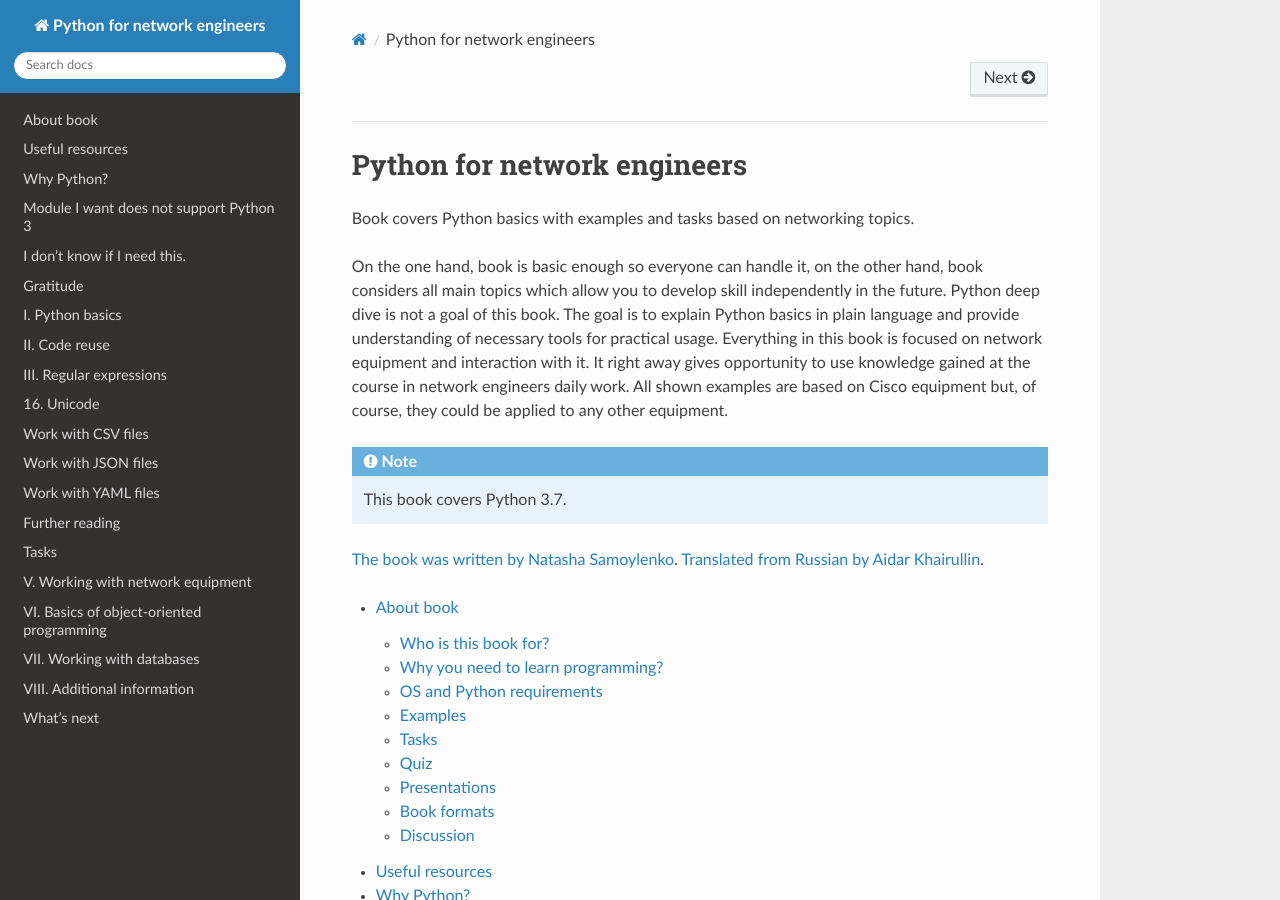
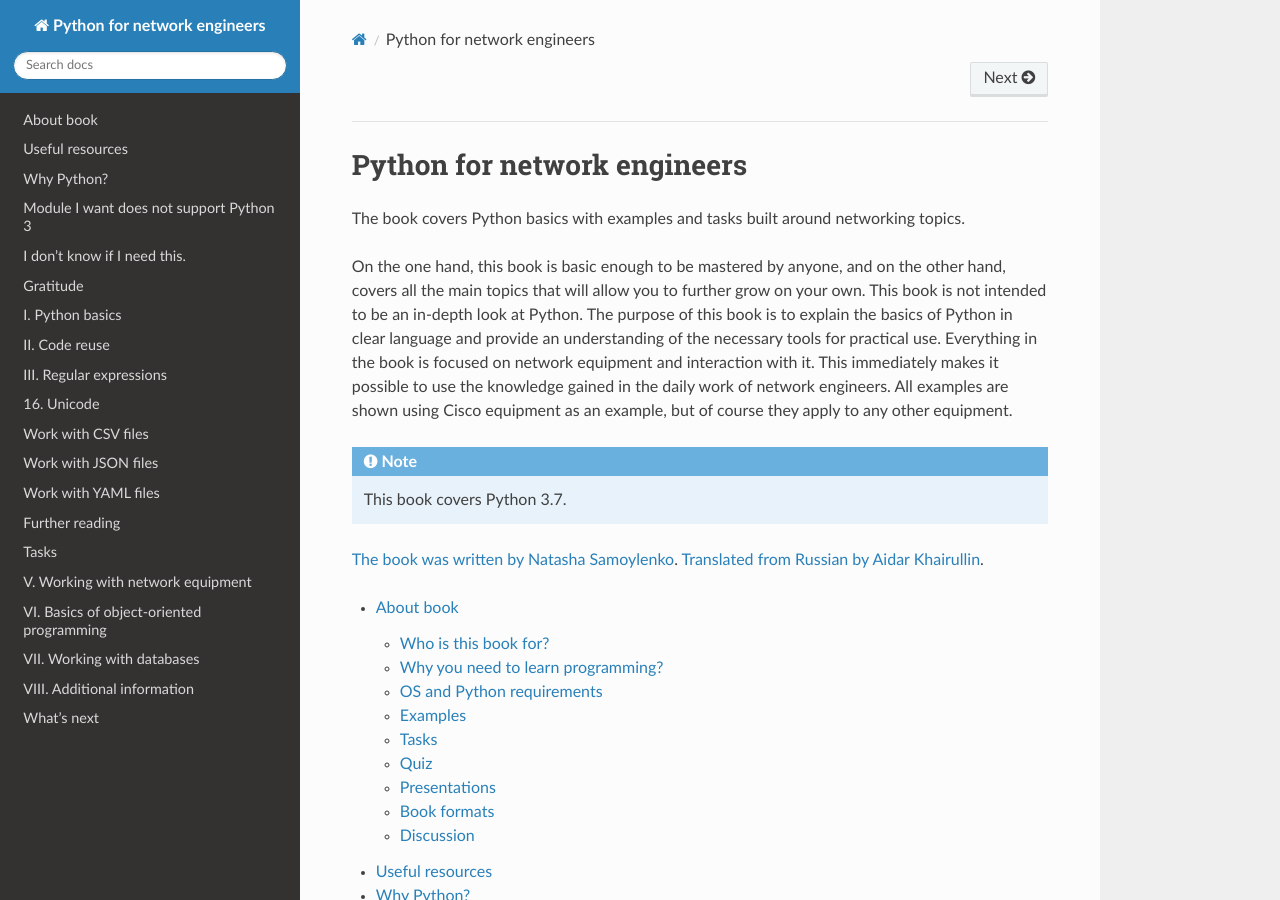
Before and after one commit to natenka/pyneng-book-en, a Sphinx documentation site: the page built from docs/source/index.rst, in a window 1280 px wide and 900 px high. Built offline with Sphinx 7.4.7 and the Read the Docs theme 2.0.0, drawn with Linux system fonts in a browser that asks for light colours; pages that are not in the unit, such as notebooks, are missing from menus.

Commit message:
index update

```diff
--- a/docs/source/index.rst
+++ b/docs/source/index.rst
@@ -1,9 +1,15 @@
 Python for network engineers
 ============================
 
-Book covers Python basics with examples and tasks based on networking topics.
+The book covers Python basics  with examples and tasks built around networking topics.
 
-On the one hand, book is basic enough so everyone can handle it, on the other hand, book considers all main topics which allow you to develop skill independently in the future. Python deep dive is not a goal of this book. The goal is to explain Python basics in plain language and provide understanding of necessary tools for practical usage. Everything in this book is focused on network equipment and interaction with it. It right away gives opportunity to use knowledge gained at the course in network engineers daily work. All shown examples are based on Cisco equipment but, of course, they could be applied to any other equipment.
+On the one hand, this book is basic enough to be mastered by anyone, and on the other hand,
+covers all the main topics that will allow you to further grow on your own.
+This book is not intended to be an in-depth look at Python.
+The purpose of this book is to explain the basics of Python in clear language and provide an understanding of the necessary tools for practical use.
+Everything in the book is focused on network equipment and interaction with it.
+This immediately makes it possible to use the knowledge gained in the daily work of network engineers.
+All examples are shown using Cisco equipment as an example, but of course they apply to any other equipment.
 
 .. note::
 
```
Also changed, not shown: docs/source/contents.rst (+8 -2 lines).
